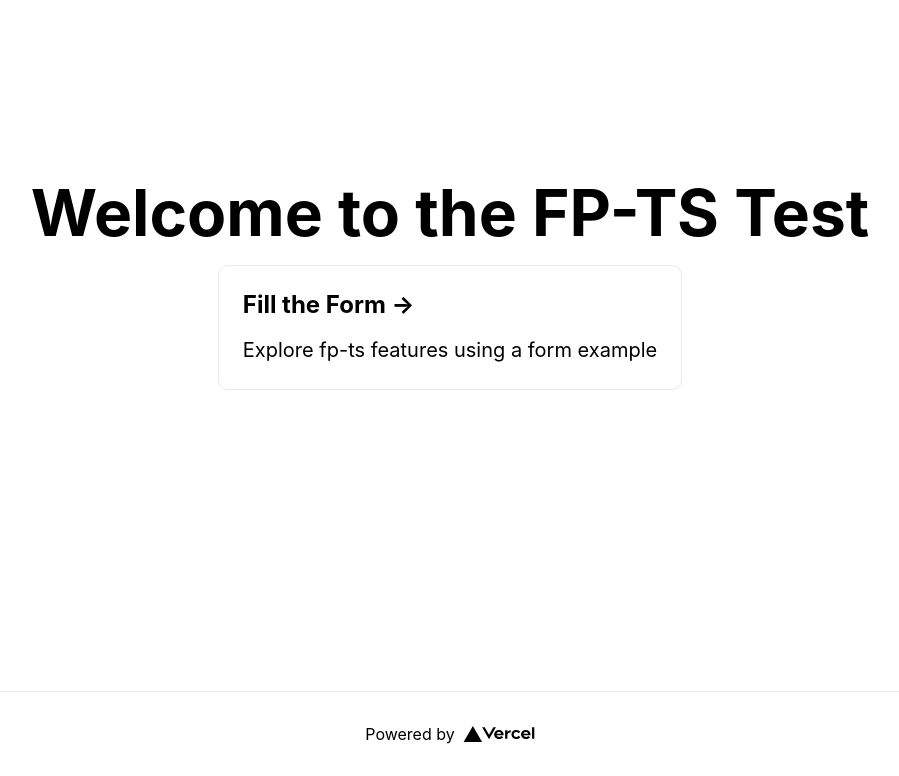
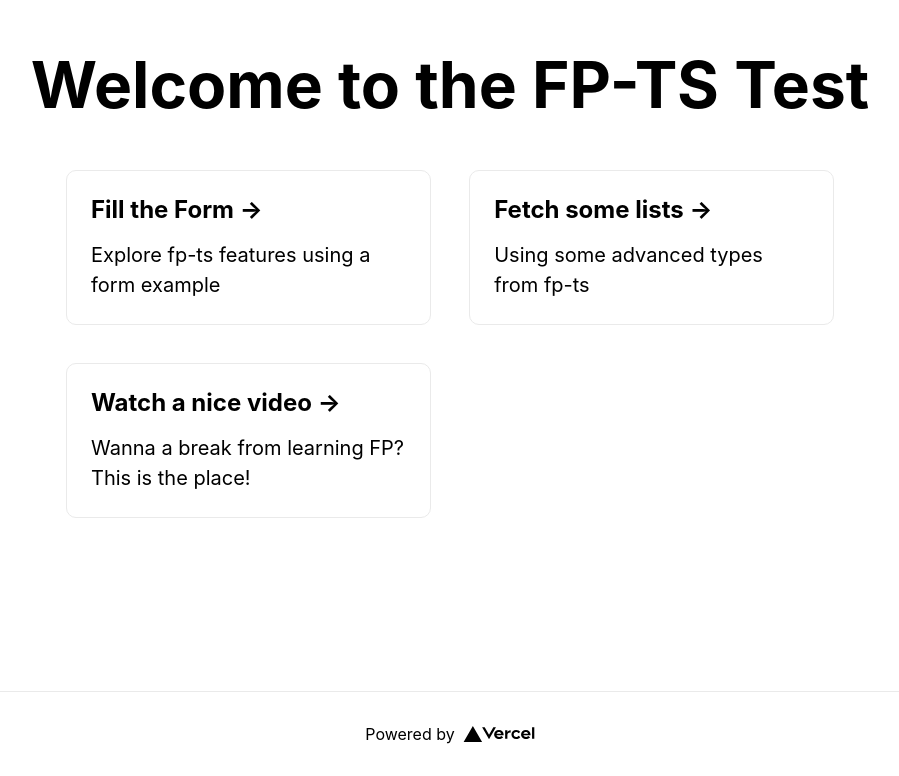
Before and after one commit to rafaelpradella/pradella-fp-page, a Next.js app: page / in a window 1280 px wide. Shown: the part 109-885 px from the top of the page, without its empty margins (190-1089 px from the left). Built offline with nearby package versions, Linux system fonts and the light colour scheme.

Commit message:
Creating new page routes

```diff
--- a/pages/index.tsx
+++ b/pages/index.tsx
@@ -14,6 +14,14 @@ const Home: NextPage = () => {
           <h2>Fill the Form &rarr;</h2>
           <p>Explore fp-ts features using a form example</p>
         </a>
+        <a href="/list" className={styles.card}>
+          <h2>Fetch some lists &rarr;</h2>
+          <p>Using some advanced types from fp-ts</p>
+        </a>
+        <a href="/video" className={styles.card}>
+          <h2>Watch a nice video &rarr;</h2>
+          <p>Wanna a break from learning FP? This is the place!</p>
+        </a>
       </div>
     </Layout>
   )
--- a/styles/Home.module.css
+++ b/styles/Home.module.css
@@ -43,6 +43,7 @@
   margin: 0;
   line-height: 1.15;
   font-size: 4rem;
+  margin-bottom: 2rem;
 }
 
 .title,
@@ -66,11 +67,14 @@
 }
 
 .grid {
-  display: flex;
+  display: grid;
   align-items: center;
   justify-content: center;
-  flex-wrap: wrap;
+  gap: .5vw;
+  grid-template-columns: repeat(auto-fill, minmax(300px, 1fr));
+  margin: 0 auto;
   max-width: 800px;
+  width: 100%;
 }
 
 .card {
```
Also changed, not shown: pages/list.tsx (added, +16 -0 lines), pages/video.tsx (added, +16 -0 lines).
